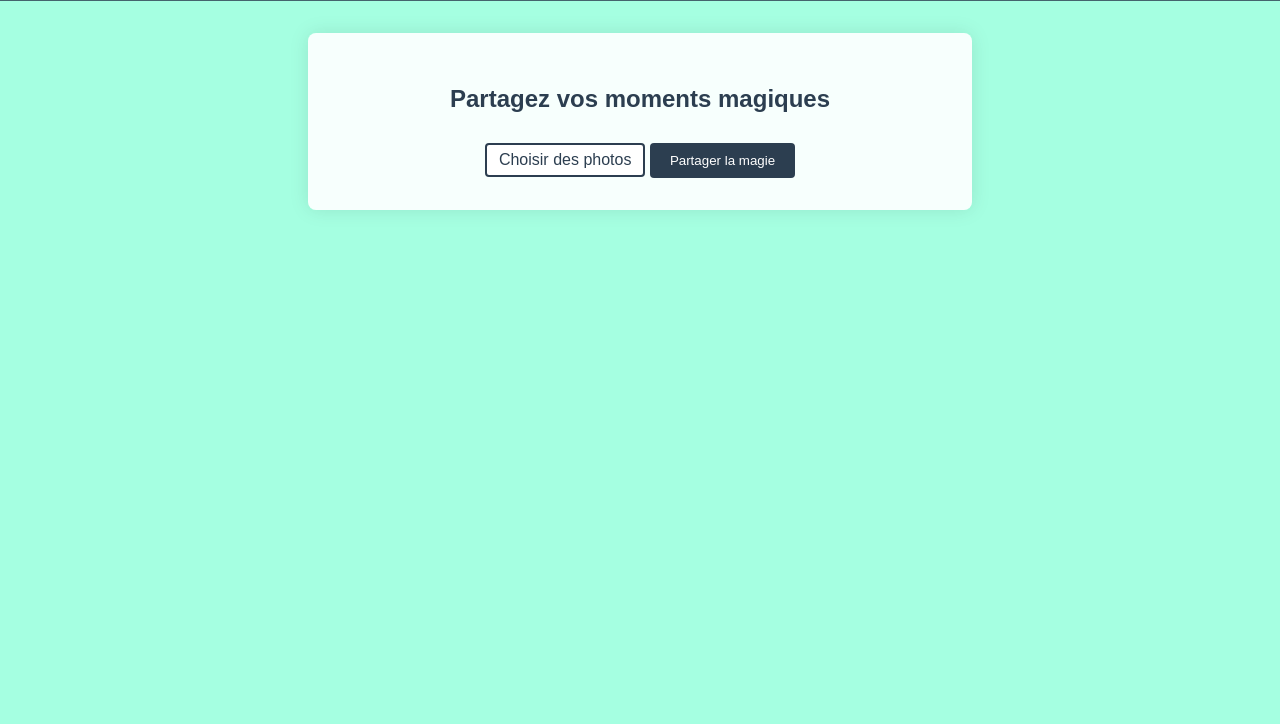
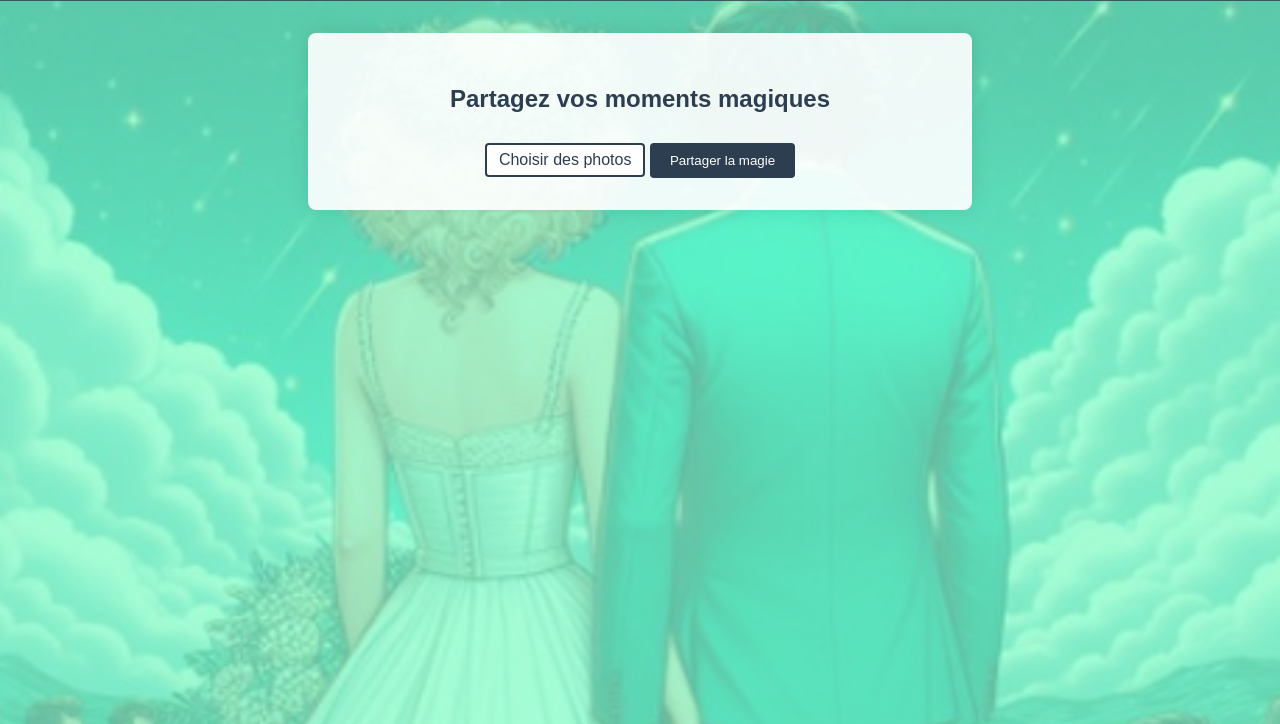
Before and after one commit to Yohannalia/A-Y, a plain HTML site: page index.html in a window 1280 px wide. Shown: the part 76-800 px from the top of the page. Drawn offline with Linux system fonts and the light colour scheme.

Commit message:
Update index.html

```diff
--- a/index.html
+++ b/index.html
@@ -9,7 +9,7 @@
             font-family: 'Arial', sans-serif;
             margin: 0;
             padding: 0;
-            background-image: url(/Capture\ d\'écran\ 2024-08-23\ 153900.jpg');
+            background-image: url(/Capture\ d\'écran\ 2024-08-23\ 153900.png);
             background-size: cover;
             background-position: center;
             background-attachment: fixed;
```
